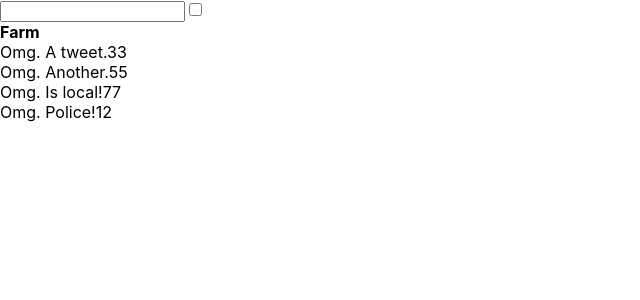
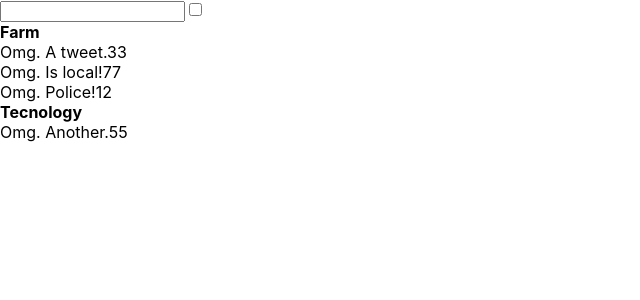
Before and after one commit to AlessandroCopler/esempio-react-tweet, a React (Create React App) app: page / in a window 1280 px wide. Shown: the top 300 px of the page, without its empty margins (0-640 px from the left). Built offline with nearby package versions, Linux system fonts and the light colour scheme.

Commit message:
aggiunto check categoria

```diff
--- a/src/App.js
+++ b/src/App.js
@@ -8,7 +8,7 @@ const TWEETS = [
   "text": "Omg. A tweet.",
   "local": false,
   "number": 33,
-  "category": "Tecnology"
+  "category": "Farm"
 },
 {
   "text": "Omg. Another.",
--- a/src/TweetCategory.js
+++ b/src/TweetCategory.js
@@ -4,35 +4,13 @@ import { TweetRow } from "./TweetRow"
 export const TweetCategory = (props) => {
 
     const {tweets,tweetFilter,tweetCheckLocal} = props
-    let category = ""
 
-    const listOfTweetsFIlteredText = tweets.filter(function (tweet) {
-        if(tweetFilter === ""){
-            return true
-        }
-        else{
-            return tweet.text.toLowerCase().includes(tweetFilter)
-        }
-    })
-
-    const listOfTweetsFIlteredCheck = listOfTweetsFIlteredText.filter(function (tweet) {
-        if(tweetCheckLocal === undefined){
-            return true
-        }
-        else{
-            return tweet.local === tweetCheckLocal
-        }
-    })
-
-    const listOfTweets = listOfTweetsFIlteredCheck.map((tweet) => {
-        category = tweet.category
+    const listOfTweets = tweets.map((tweet) => {
         return <TweetRow tweet={tweet} />
     })
 
     return(
         <>
-            <br/>
-            <b>{category}</b>
             {listOfTweets}
         </>
     )
--- a/src/TweetList.js
+++ b/src/TweetList.js
@@ -9,9 +9,41 @@ export const TweetList = (props) => {
         console.log(tweets)
     },[tweets])
 
+    const listOfTweetsFIlteredText = tweets.filter(function (tweet) {
+        console.log("Filtro testo")
+        if(tweetFilter === ""){
+            return true
+        }
+        return tweet.text.toLowerCase().includes(tweetFilter.toLowerCase())
+    })
+
+    const listOfTweetsFIlteredCheck = listOfTweetsFIlteredText.filter(function (tweet) {
+        console.log("Filtro check booleano")
+        if(tweetCheckLocal === undefined || tweetCheckLocal === false){
+            return true
+        }
+        return tweet.local === tweetCheckLocal
+    })
+
+    const listaCategorieUniche = listOfTweetsFIlteredCheck.map((tweet) => {return tweet.category}).filter((value, index, list) => {
+        return list.indexOf(value) === index
+    })
+
     return(
         <>
-            <TweetCategory tweets={tweets} tweetFilter={tweetFilter} tweetCheckLocal={tweetCheckLocal} />
+            {
+                listaCategorieUniche.map((element) => {
+                  const listaTweets = listOfTweetsFIlteredCheck.filter((tweet) => {
+                    return tweet.category == element
+                  })
+                  console.log("lunghezza tweets filtrati da categoria")
+                  console.log(listaTweets.length)
+                  if(listaTweets.length !== 0){
+                    return (<div><b>{element}</b><TweetCategory tweets={listaTweets} tweetFilter={tweetFilter} tweetCheckLocal={tweetCheckLocal} /></div>)
+                  }
+                })
+            }
+
         </>
     )
 }
```
